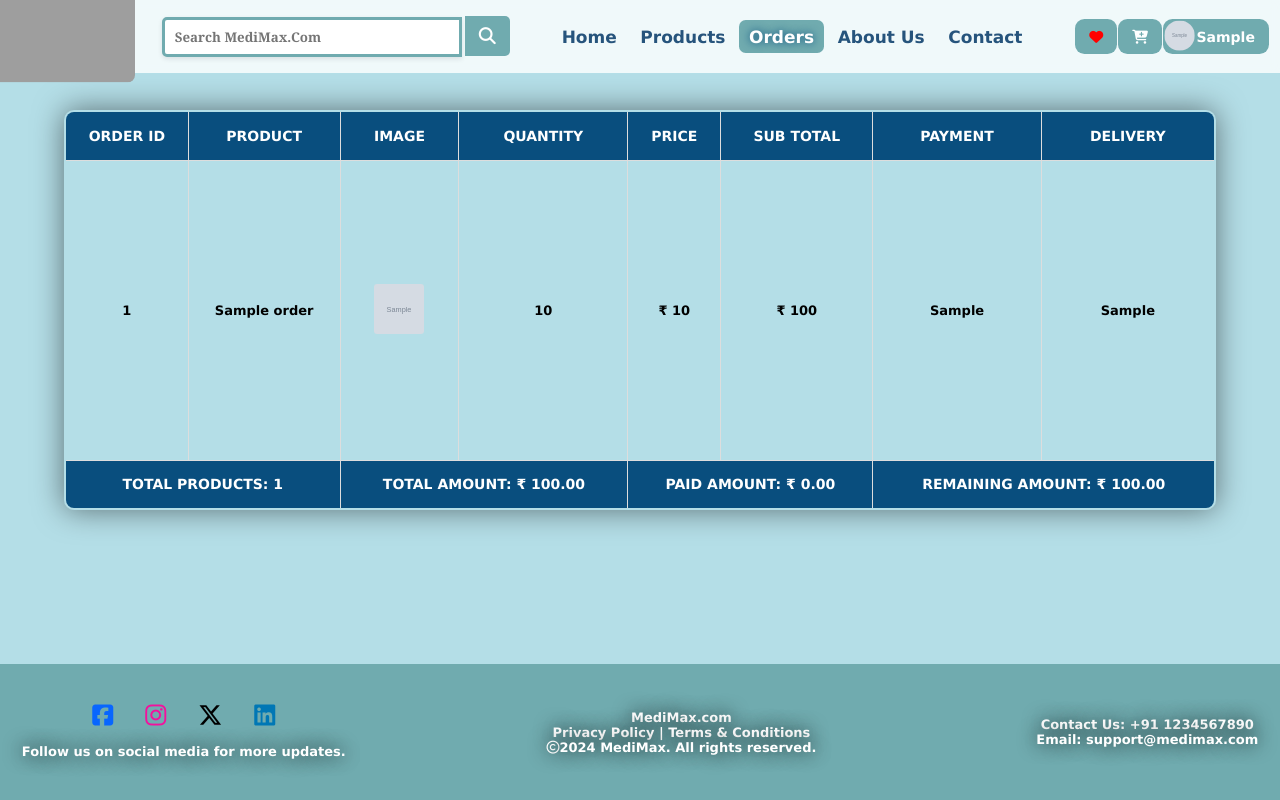
After one commit to VishalMer/MediMax_PHP-MYSQL, a PHP site: page /PHP/Orders.php in a window 1280 px wide. The commit adds this page. Run offline with PHP 8.4, Linux system fonts and the light colour scheme; the visitor is signed in with stand-in values (Sample User, id 1); tables that the repository leaves empty or names only in its code hold one stand-in row (values such as "Sample post"); grey boxes marked "Sample" are stand-in pictures; some libraries are stand-ins or nearby versions; grey boxes are pictures that could not be loaded.

Commit message:
feat: added orders page for user to track their orders & contact page for feedback

```diff
--- a/CSS/style.css
+++ b/CSS/style.css
@@ -612,3 +612,218 @@ body::-webkit-scrollbar{
     cursor: pointer;
     transition: color 0.3s ease-in-out;
  }
+
+
+/* Contact Us */
+.container-contact{
+    margin-top: -3%;
+}
+
+.container-contact .headbar {
+    text-align: center;
+    background-color: rgb(9, 78, 126);
+    border-radius: 10px 0px 0px 10px;
+    box-shadow: 0 0 30px rgba(0, 0, 0, 0.5);
+}
+
+.container-contact .headbar .head {
+    color:white;
+    width: 5em;
+    margin-top: 4em;
+}
+
+.container-contact .main-content {
+    padding: 20px;
+    background: #fff;
+    border-radius: 0px 10px 10px 0px;
+    box-shadow: 0 0 30px rgba(0, 0, 0, 0.5);
+    background-color: #b4dee7;
+    width: 100%;
+}
+
+.container-contact .main-content p{
+    font-weight: bold;
+    font-size: 11.5px;
+}
+
+.container-contact form {
+    display: flex;
+    flex-direction: column;
+}
+
+.container-contact form label {
+    margin-bottom: 5px;
+    font-weight: bold;
+    color: rgb(9, 78, 126);
+    font-size: small;
+}
+
+.container-contact form label span{
+    position: absolute;
+    left: 40vw;
+    color: rgb(215, 80, 38);
+}
+
+.container-contact form input, form textarea {
+    margin-bottom: 15px;
+    padding: 10px;
+    border: 1px solid #ddd;
+    border-radius: 5px;
+    text-decoration: none;
+
+    font-weight:bold;
+    font-family: Georgia, Felix Titling;
+    text-transform:capitalize;
+}
+
+.container-contact form input[type="submit"] {
+    font-weight: bold;
+    background:rgb(9, 78, 126);
+    color: #fff;
+    border: none;
+    cursor: pointer;
+    font-family:Verdana, Geneva, Tahoma, sans-serif;
+    letter-spacing: 1px;
+    font-size: small;
+    font-weight: bold;
+
+}
+
+.container-contact form input[type="submit"]:hover{
+    background:#fff;
+    color: rgb(9, 78, 126);
+
+}
+
+
+/* Orders */
+.orders{
+    display: flex;
+    align-items: center;
+    justify-content: center;
+    margin: 11em 0 5em 0;
+}
+
+.orders table{
+    width: 90vw;
+    border-collapse: collapse;
+    text-align: center;
+    box-shadow: 0 0 30px rgba(0, 0, 0, 0.5);
+    border: 2px solid #007BFF; /* Outer border; adjust color and thickness as needed */
+    border-radius: 10px; /* Rounded corners */
+    overflow: hidden; /* This is crucial to ensure the border-radius is applied to child elements */
+    min-height: 50vh;
+}
+
+.orders table th{
+    background-color: rgb(9, 78, 126);
+    color: rgb(255, 255, 255);
+    font-size: 14px;
+    font-weight: bold;
+    text-transform: uppercase;
+    height: 3.5em;
+}
+.orders table td{
+    background-color: rgba(9, 77, 126, 0);
+    font-size: 13px;
+    font-weight: bold;
+}
+.orders table th, .orders table td{
+    border: 1px solid #ddd;
+    padding: 8px;
+}
+
+.orders table tr td img{
+    height: 4em;
+    width: auto;
+    border-radius: 3px;
+}
+
+.orders table td h1{
+    padding: 12%;
+    font-size: 2em;
+    color: rgb(9, 78, 126);
+}
+
+/* hover effect on rows */
+.orders tr:hover {
+    background-color: #f1f1f1; /* Change background on hover */
+}
+
+
+
+/* About Us */
+.section{
+    width: 100%;
+}
+.hide{
+    display: none !important;
+  }
+.container{
+    width: 80%;
+    display: block;
+    margin: auto;
+    padding-top: 12.7em;
+}
+
+.content-section{
+    float: left;
+    width: 55%;
+}
+
+.container{
+    display: flex;
+    justify-content: space-evenly;
+}
+.container .image-section img{
+    height: 40rem;
+    margin-left:6em;
+    border-radius: 10px;
+    box-shadow: 0 0 1.4em rgb(39, 38, 38);
+}
+
+.content-section .title p{
+    text-transform: uppercase;
+    font-size: 33px;
+    font-family: Sitka small,Perpetua Titling MT,Papyrus;
+    font-weight: bold;
+}
+
+.show-more{
+    margin-top: 6%;
+    width: 80vw;
+    margin: auto;
+}
+
+.content-section .content h3, .show-more h3{
+    margin: 20px 0 0 -20px;
+    color: rgb(38, 84, 124);
+    font-size: 21px;
+    font-family: Sitka small,Perpetua Titling MT,Papyrus;
+}
+
+.content-section .content p, .show-more p{
+    margin: 10px 0 25px 0 ;
+    font-family: sans-serif;
+    font-size:18px;
+    line-height: 1.5;
+    font-family: Sitka small,Perpetua Titling MT,Papyrus;
+}
+
+.section button{
+    background-color: rgb(112, 171, 175);
+    padding: 12px 15px;
+    border-radius: 10px;
+    border: none;
+    margin-left: 10vw;
+    color: white;
+    font-size: 20px;
+    font-family: Sitka small,Perpetua Titling MT,Papyrus;
+    letter-spacing: 1.2px;
+    font-weight: bold;
+}
+
+.section button:hover{
+    background-color: #26547C;
+    cursor: pointer;
+}
--- /dev/null
+++ b/PHP/orders.php
@@ -0,0 +1,180 @@
+<?php
+// PHP/orders.php
+
+// --- START: Crucial Cache Control Headers for Orders.php ---
+header("Cache-Control: no-store, no-cache, must-revalidate, max-age=0");
+header("Cache-Control: post-check=0, pre-check=0", false);
+header("Pragma: no-cache");
+header("Expires: Sat, 26 Jul 1997 05:00:00 GMT"); // A date in the past
+// --- END: Crucial Cache Control Headers ---
+
+// Include your database connection FIRST
+include 'connection.php'; // Assuming 'config.php' is now 'connection.php'
+
+// Include the centralized user session and details logic.
+// This file handles session_start(), fetching user details ($user_id, $username, etc.),
+// and processing the `logout` GET parameter. It also initializes and manages the $message array.
+include 'user_session.php'; // user_session.php is in the same directory (PHP/)
+
+// --- Enforce Login for Orders Page ---
+// If the user is not logged in ($user_id will be null as set by user_session.php),
+// redirect them to the login page with a message.
+if ($user_id === null) {
+    // Optionally set a message for login page, handled by user_session.php and login_form.php
+    $_SESSION['message'][] = 'Please login to view your orders.';
+    header('Location: login_form.php'); // Redirect to login form (relative to current directory)
+    exit();
+}
+
+// All subsequent operations will now safely use $user_id and $conn
+
+// Fetch all orders for the logged-in user
+// Ensure $user_id is properly escaped for the query
+$escaped_user_id = mysqli_real_escape_string($conn, $user_id);
+$orders_query = mysqli_query($conn, "SELECT * FROM `orders` WHERE user_id = '$escaped_user_id'") or die('Query failed: ' . mysqli_error($conn));
+
+$total_products = mysqli_num_rows($orders_query);
+$total_amount = 0;
+$paid_amount = 0;    // Initialize paid amount variable
+$remaining_amount = 0; // Initialize remaining amount variable
+
+// --- Search bar logic for header (if it redirects to products.php) ---
+// This part remains specific to this page's header functionality
+if (isset($_POST['search'])) {
+    $search_input = htmlspecialchars($_POST['search_input']);
+    // Redirect to products.php with the search query
+    header('Location: products.php?search=' . urlencode($search_input));
+    exit(); // Always exit after a header redirect
+}
+
+?>
+
+<!DOCTYPE html>
+<html lang="en">
+<head>
+    <meta charset="UTF-8">
+    <meta name="viewport" content="width=device-width, initial-scale=1.0">
+    <link rel="stylesheet" href="../CSS/style.css"> <link rel="stylesheet" href="https://cdnjs.cloudflare.com/ajax/libs/font-awesome/6.6.0/css/all.min.css" integrity="sha512-Kc323vGBEqzTmouAECnVceyQqyqdsSiqLQISBL29aUW4U/M7pSPA/gEUZQqv1cwx4OnYxTxve5UMg5GT6L4JJg==" crossorigin="anonymous" referrerpolicy="no-referrer" />
+    <title>Orders - MediMax.com</title> </head>
+<body>
+    <header class="header">
+        <a href="../index.php" class="logo"> <img src="../Images/MediMax_Logo.png" alt="MediMax"> </a>
+
+        <div class="search-bar ">
+            <form method="post" action="orders.php"> <input type="search" name="search_input" placeholder="Search MediMax.com" id="search-input"> <button type="submit" name="search" class="search-icon"><i class="fa-solid fa-magnifying-glass"></i></button>
+            </form>
+        </div>
+
+        <nav class="nav">
+           <a href="../index.php">Home</a> <a href="Products.php">Products</a>
+           <a href="Orders.php" class="active">Orders</a>
+           <a href="AboutUs.php">About Us</a>
+           <a href="Contact.php">Contact</a>
+        </nav>
+
+        <div class="profile">
+            <button><a href="Wishlist.php"><i class="fa-solid fa-heart" style="color: #ff0000;"></i></a></button>
+            <button><a href="Cart.php"><i class="fa-solid fa-cart-plus"></i></a></button>
+            <button id="options">
+                <div class="pr-pic">
+                    <?php if (!empty($user_image)): ?>
+                        <img src="../Images/<?php echo htmlspecialchars($user_image); ?>" alt="Profile Picture" style="width: 10px; height: 10px; margin-bottom: 1.5px; border-radius: 50%;"> <?php else: ?>
+                        <span><?php echo htmlspecialchars($firstLetter); ?></span>
+                    <?php endif; ?>
+                </div>
+                <div id="userName"><?php echo htmlspecialchars($username); ?></div> </button>
+        </div>
+    </header>
+
+    <div class="pr-options hide">
+        <button><a href="Update Profile.php">Update User Profile <i class="fa-solid fa-address-card" style="color: #ffffff;"></i></a></button><br>
+        <button><a href="Update Password.php">Change Password <i class="fa-solid fa-key" style="color: #ffffff;"></i></a></button><br>
+
+        <?php if ($user_role === 'admin' || $user_role === 'owner') { ?>
+            <button><a href="AdminPanel.php" target="_blank">Admin Panel <i class="fa-solid fa-user-tie"></i></a></button><br>
+        <?php } ?>
+
+        <button>
+            <a href="../index.php?logout=true"  onclick="return confirm('Are you sure you want to log out ??');">Log Out <i class="fa-solid fa-right-from-bracket" style="color: #ffffff;"></i></a>
+        </button>
+    </div>
+
+    <section class="main">
+        <div class="orders">
+            <table>
+                <tr>
+                    <th>Order ID</th>
+                    <th>Product</th>
+                    <th>Image</th>
+                    <th>Quantity</th>
+                    <th>Price</th>
+                    <th>Sub Total</th>
+                    <th>Payment</th>
+                    <th>Delivery</th>
+                </tr>
+
+                <?php
+                // Check if there are any orders and display them
+                if($total_products > 0) {
+                    // Reset query pointer to loop through results again if needed, though not strictly required here.
+                    // mysqli_data_seek($orders_query, 0);
+                    while ($order = mysqli_fetch_assoc($orders_query)) {
+                        $sub_total = $order['price'] * $order['quantity'];
+                        $total_amount += $sub_total;  // Add to total amount
+
+                        // Add to paid amount if payment is completed
+                        if ($order['payment'] === 'Completed') {
+                            $paid_amount += $sub_total;
+                        }
+                        ?>
+                        <tr>
+                            <td><?php echo htmlspecialchars($order['id']); ?></td>
+                            <td><?php echo htmlspecialchars($order['name']); ?></td>
+                            <td><img src="../Images/<?php echo htmlspecialchars($order['image']); ?>" alt="<?php echo htmlspecialchars($order['name']); ?>" style="width: 50px; height: 50px;"></td> <td><?php echo htmlspecialchars($order['quantity']); ?></td>
+                            <td>₹ <?php echo htmlspecialchars($order['price']); ?></td>
+                            <td>₹ <?php echo htmlspecialchars($sub_total); ?></td>
+                            <td><?php echo htmlspecialchars($order['payment']); ?></td>
+                            <td><?php echo htmlspecialchars($order['delevery']); ?></td>
+                        </tr>
+                        <?php
+                    }
+                } else {
+                    echo "<tr><td colspan='8' class='no-orders-found'><h1>No orders found</h1></td></tr>"; // Added class for styling
+                }
+
+                // Calculate remaining amount
+                $remaining_amount = $total_amount - $paid_amount;
+                ?>
+
+                <tr>
+                    <th colspan="2">Total Products: <?php echo htmlspecialchars($total_products); ?></th>
+                    <th colspan="2">Total Amount: ₹ <?php echo htmlspecialchars(number_format($total_amount, 2)); ?></th>
+                    <th colspan="2">Paid Amount: ₹ <?php echo htmlspecialchars(number_format($paid_amount, 2)); ?></th>
+                    <th colspan="2">Remaining Amount: ₹ <?php echo htmlspecialchars(number_format($remaining_amount, 2)); ?></th>
+                </tr>
+            </table>
+        </div>
+    </section>
+
+    <footer class="footer" style="margin-top: auto;">
+        <div class="footer-icons">
+            <a href="#"><i class="fa-brands fa-square-facebook" style="color: #0866ff;"></i></a>
+            <a href="#"><i class="fa-brands fa-instagram" style="color: #f4109d;"></i></a>
+            <a href="#"><i class="fa-brands fa-x-twitter" style="color: #000000;"></i></a>
+            <a href="#"><i class="fa-brands fa-linkedin" style="color: #0077b5;"></i></a><br>
+            <br>
+            <p>Follow us on social media for more updates.</p>
+        </div>
+
+        <div class="footer-p">
+            <p>MediMax.com</p> <p id="tc">Privacy Policy | Terms & Conditions</p>
+            <p><i class="fa-regular fa-copyright"></i>2024 MediMax. All rights reserved.</p>
+        </div>
+
+        <div class="footer-p">
+            <p>Contact Us: +91 1234567890</p>
+            <p>Email: support@medimax.com</p> </div>
+    </footer>
+
+    <script src="../index.js"></script> </body>
+</html>
--- a/index.php
+++ b/index.php
@@ -50,7 +50,7 @@ if (isset($_POST['search'])) {
     </div>
     <header class="header">
         <a href="index.php" class="logo">
-            <img src="Images/MediMax_Logo1.png" alt="MediMax">
+            <img src="Images/MediMax_Logo.png" alt="MediMax">
         </a>
 
         <div class="search-bar">
```
Also changed, not shown: PHP/cart.php (+49 -21 lines), PHP/contact.php (added, +146 -0 lines).
